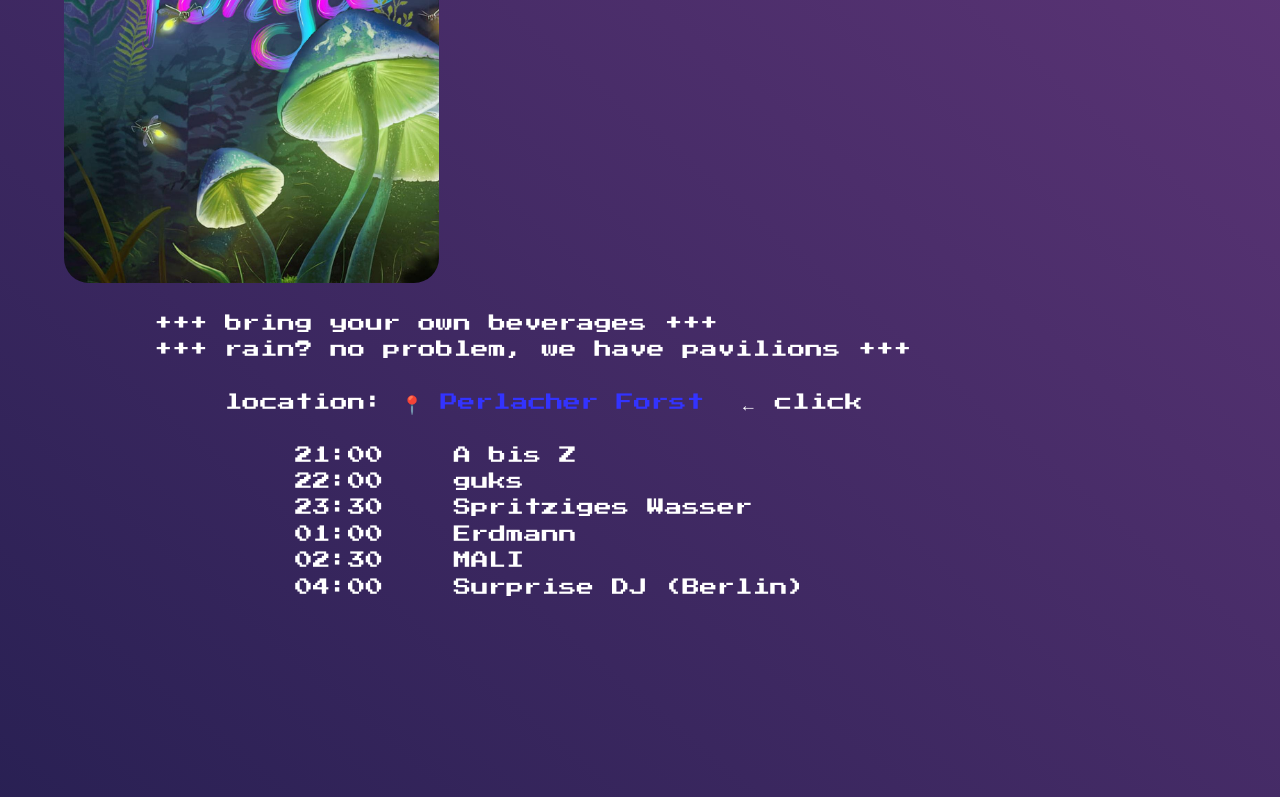
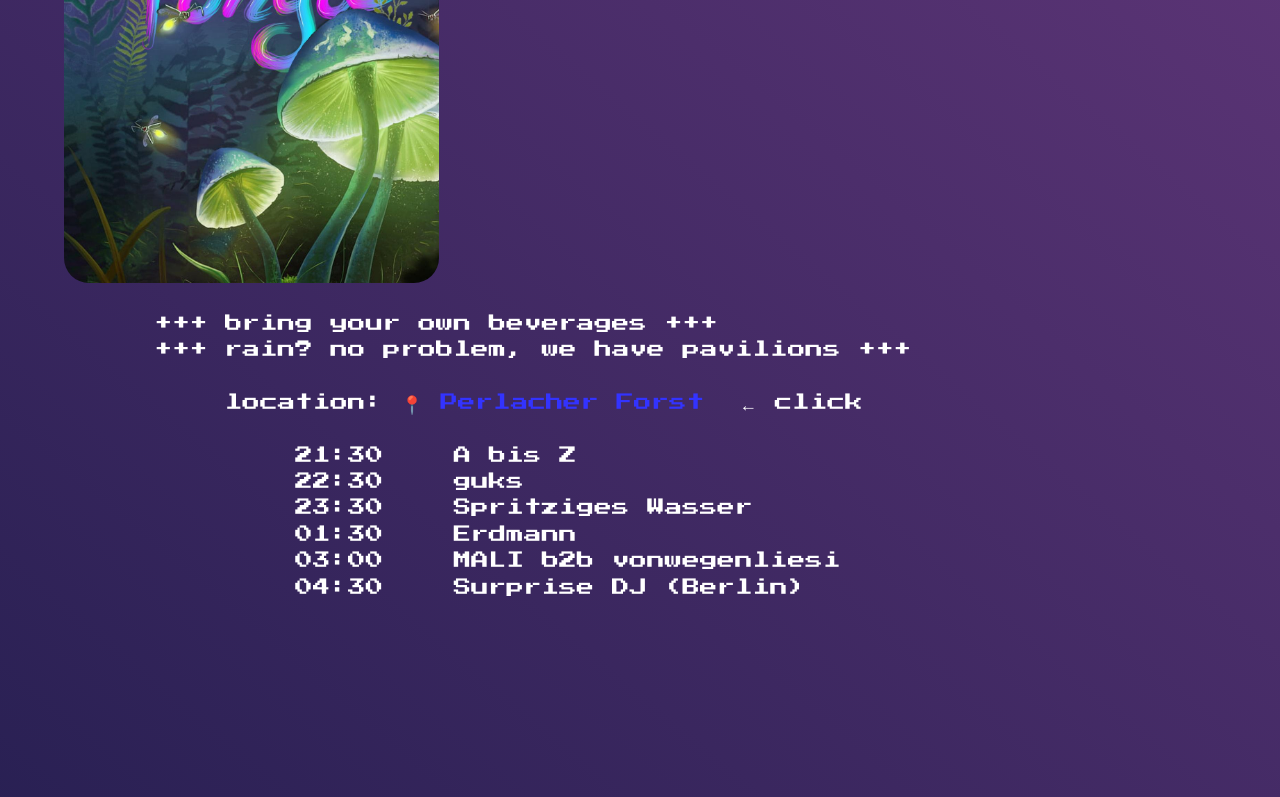
Before and after one commit to jammerkatze/jammerkatze.github.io, a plain HTML site: page index.html in a window 1280 px wide. Shown: the part 434-1231 px from the top of the page. Drawn offline with Linux system fonts and the light colour scheme.

Commit message:
New timetable

```diff
--- a/index.html
+++ b/index.html
@@ -56,12 +56,12 @@
 
           location: <a href="https://goo.gl/maps/VC56hpL9QHdagWTN8">📍 Perlacher Forst </a> ← click
                <!-- we might need to insert olympiabahnhof here again -->
-              21:00    A bis Z
-              22:00    guks
+              21:30    A bis Z
+              22:30    guks
               23:30    Spritziges Wasser
-              01:00    Erdmann
-              02:30    MALI
-              04:00    Surprise DJ (Berlin)
+              01:30    Erdmann
+              03:00    MALI b2b vonwegenliesi
+              04:30    Surprise DJ (Berlin)
 </pre>
         </div>
     </div>
```
